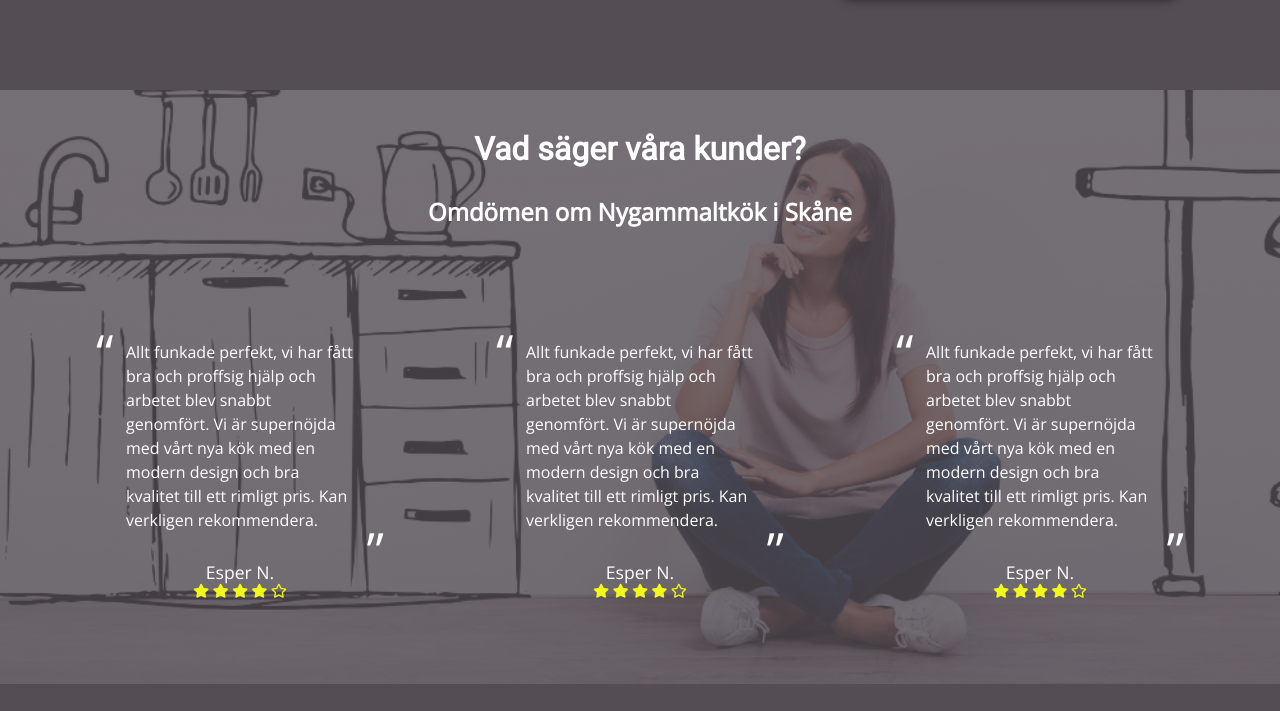
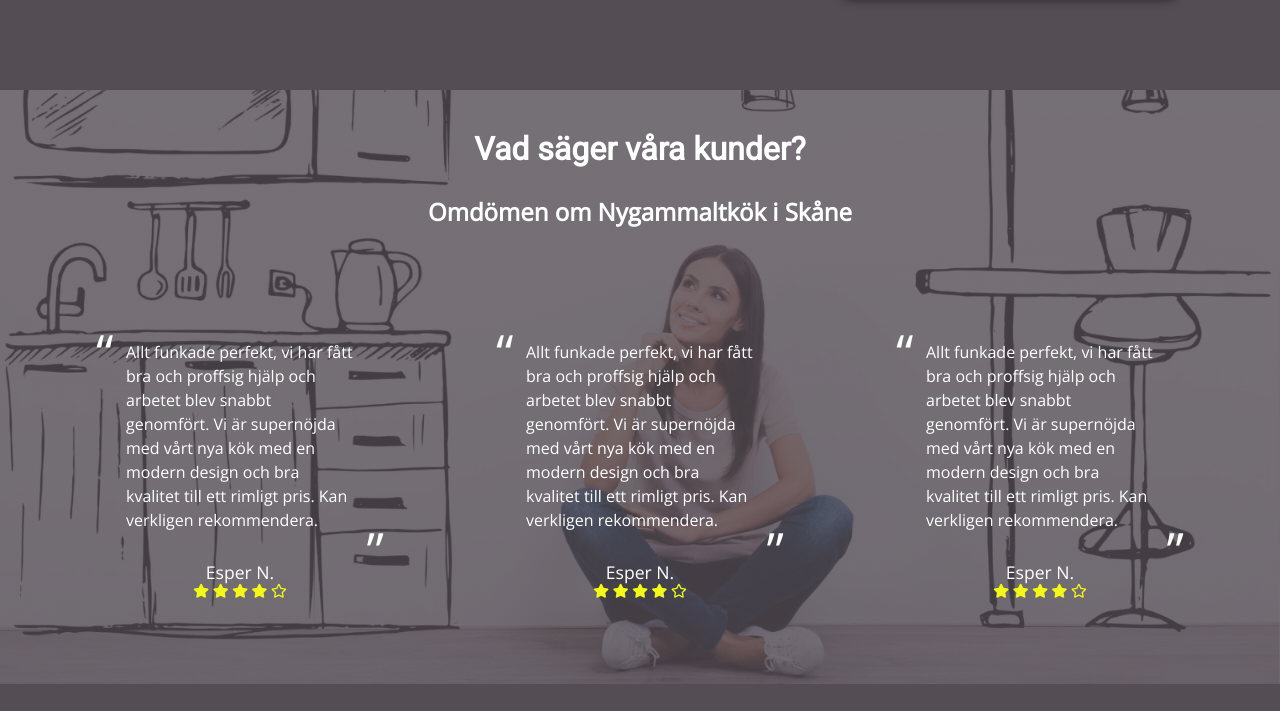
Before and after one commit to 30jovic03/inovator-Nygammalt-kok, a plain HTML site: page index.html in a window 1280 px wide. Shown: the part 2943-3654 px from the top of the page. Drawn offline with nearby package versions, Linux system fonts and the light colour scheme.

Commit message:
Edit clients section bg image

```diff
--- a/assets/css/index.css
+++ b/assets/css/index.css
@@ -389,9 +389,9 @@
 
 #clients {
   background: linear-gradient(rgba(84, 77, 84, 0.8), rgba(84, 77, 84, 0.8)),
-    url("/assets/images/recenzije-ngk.png") fixed no-repeat;
+    url("/assets/images/recenzije-ngk.jpg") fixed no-repeat;
   background-size: 320%;
-  background-position-y: 70%;
+  background-position-y: 100%;
   background-position-x: 4%;
 }
 
@@ -503,6 +503,14 @@
 
   .grid {
     padding: 3% 20%;
+  }
+
+  /* clients */
+
+  #clients {
+    background-size: 250%;
+    background-position-y: 40%;
+    background-position-x: 0;
   }
 }
 
@@ -659,9 +667,9 @@
   /* clients */
 
   #clients {
-    background-size: 120%;
+    background-size: 150%;
     background-position-y: 100%;
-    background-position-x: 10%;
+    background-position-x: 5%;
   }
 
   #clients h2 {
@@ -720,4 +728,12 @@
     -o-transform: scale(1.15); /* Opera */
     transform: scale(1.15);
   }
+
+  /* clients */
+
+  #clients {
+    background-size: 100%;
+    background-position-y: 100%;
+    background-position-x: 0;
+  }
 }
--- a/assets/js/toggleMainText.js
+++ b/assets/js/toggleMainText.js
@@ -1,6 +1,6 @@
 const slides = document.querySelectorAll('.slide');
 const auto = true;
-const intervalTime = 6000;
+const intervalTime = 5000;
 let slideInterval;
 
 const nextSlide = () => {
```
Also changed, not shown: assets/images/recenzije-ngk.jpg (added), assets/images/recenzije-ngk.png (deleted).
